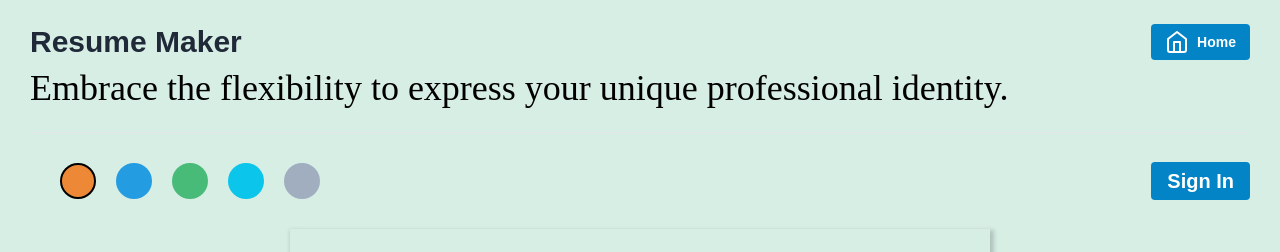
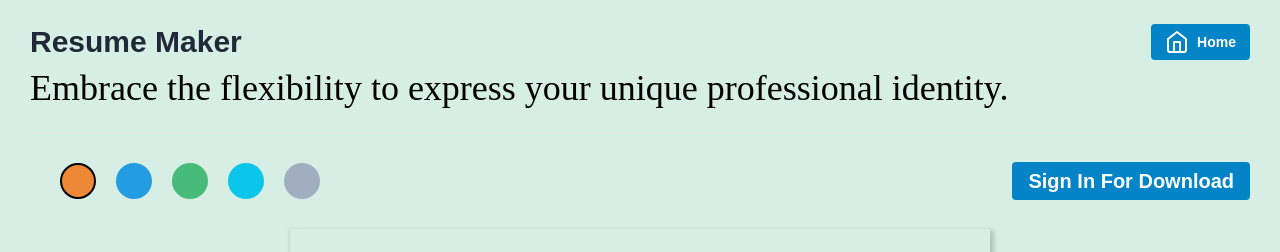
Before and after one commit to Gamanaram-Choudhary/Resume_Maker, a React (Create React App) app in the folder Client/: page /make_resume in a window 1280 px wide. Shown: the top 252 px of the page. Built offline with nearby package versions, Linux system fonts and the light colour scheme; no server answers; a web font is replaced by a local one.

Commit message:
Deployed

```diff
--- a/Client/src/components/Body/Body.js
+++ b/Client/src/components/Body/Body.js
@@ -117,7 +117,7 @@ function Body() {
                 to="/login"
                 className="bg-sky-600 hover:bg-sky-500 text-white font-bold py-2 px-4 rounded focus:outline-none focus:shadow-outline md:text-xl"
               >
-                Sign In
+                Sign In For Download
               </Link>
             </div>
           )}
```
